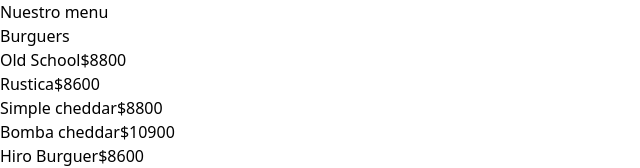
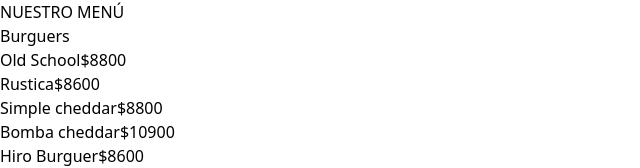
Before and after one commit to francoarmando1911/menuKlug-next, a Next.js app: page /menuPage in a window 1280 px wide. Shown: the top 168 px of the page, without its empty margins (0-640 px from the left). Built offline with nearby package versions, Linux system fonts and the light colour scheme.

Commit message:
actualizacion

```diff
--- a/src/components/menu.tsx
+++ b/src/components/menu.tsx
@@ -52,7 +52,7 @@
 export function Menu(){
     return(
         <div className='max-w-2xl mx-auto p-6 bg-white shadow-lg rounded-xl'>
-            <h1 className='text-3xl font-bold text-center mb-9'>Nuestro menu</h1>
+            <h1 className='text-3xl font-bold text-center mb-9'>NUESTRO MENÚ</h1>
 
             <MenuSection title='Burguers' items={foodBurguerItems}/>
             <MenuSection title='Papas' items={foodChipsItems}/>
```
